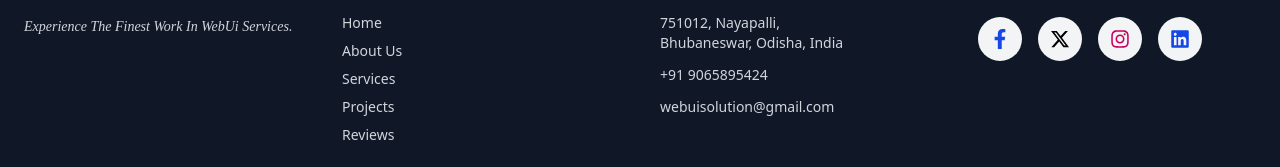
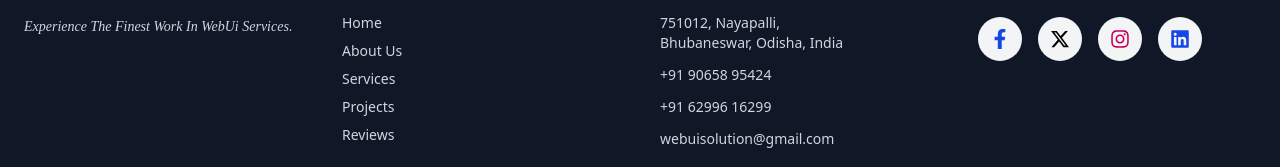
Before and after one commit to Seenusharmma/WebTech, a React (Vite) app in the folder frontend/: page /ai-automation in a window 1280 px wide. Shown: the part 1151-1318 px from the top of the page. Built offline with nearby package versions, Linux system fonts and the light colour scheme.

Commit message:
update contact details

```diff
--- a/frontend/src/Components/ContactSection.jsx
+++ b/frontend/src/Components/ContactSection.jsx
@@ -108,7 +108,7 @@ const ContactSection = () => {
               {
                 icon: <FaPhoneAlt />,
                 title: "Phone",
-                value: "+91 90658 95424",
+                value: "+91 90658 95424, +91 62996 16299",
               },
               {
                 icon: <IoIosMail />,
--- a/frontend/src/Components/Footer.jsx
+++ b/frontend/src/Components/Footer.jsx
@@ -72,7 +72,8 @@ const Footer = () => {
                 751012, Nayapalli, <br />
                 Bhubaneswar, Odisha, India
               </li>
-              <li>+91 9065895424</li>
+              <li>+91 90658 95424</li>
+              <li>+91 62996 16299</li>
               <li>webuisolution@gmail.com</li>
             </ul>
           </motion.div>
```
